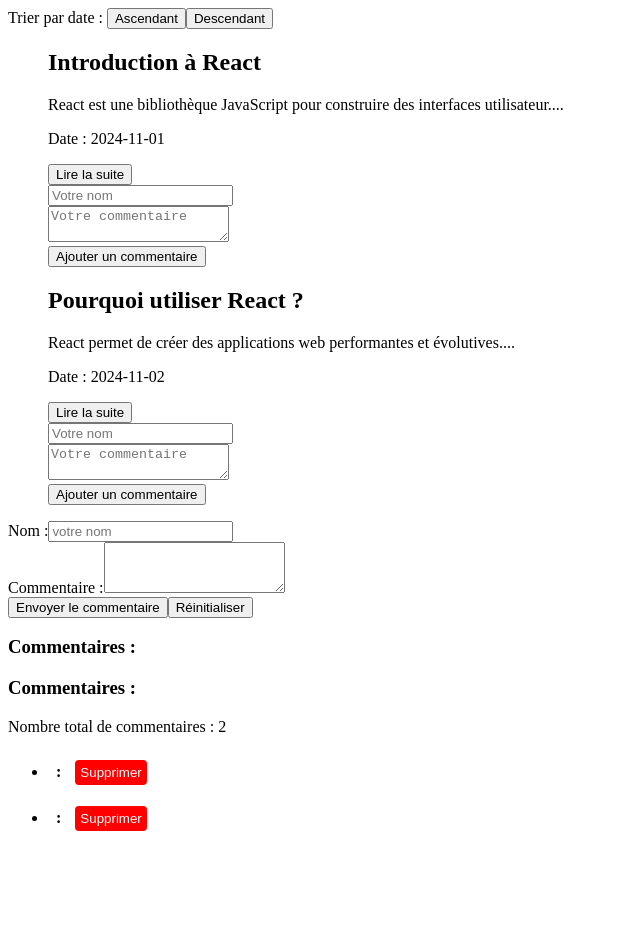
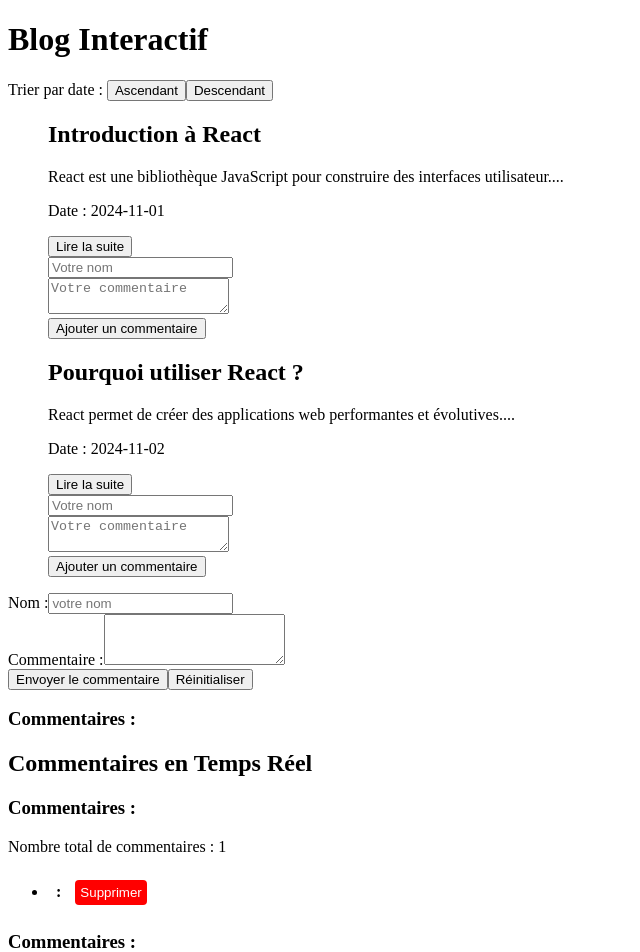
Before and after one commit to TheAsherah/NewConflit-WFS206, a React (Vite) app: page / in a window 1280 px wide. Shown: the top 952 px of the page, without its empty margins (0-640 px from the left). Before the commit the page ends 855 px from the top, so only its background shows below. Built offline with nearby package versions, Linux system fonts and the light colour scheme.

Commit message:
Ajout de la fonctionnalité de surbrillance pour les nouveaux commentaires

```diff
--- a/src/App.jsx
+++ b/src/App.jsx
@@ -2,6 +2,7 @@ import React, { useState, useEffect } from "react";
 import ArticleList from "./Components/ArticleList";
 import CommentForm from "./Components/CommentForm";
 import CommentList from "./Components/CommentList";
+import RealTimeComments from "./Components/RealTimeComments";
 
 const App = () => {
   const [comments, setComments] = useState([]);
@@ -42,8 +43,10 @@ const App = () => {
 
   return (
     <div>
+      <h1>Blog Interactif</h1>
       <ArticleList />
       <CommentForm addComment={addComment} />
+      <RealTimeComments initialComments={comments} />
       <CommentList
         comments={comments}
         deleteComment={deleteComment}
--- a/src/Components/RealTimeComments.jsx
+++ b/src/Components/RealTimeComments.jsx
@@ -0,0 +1,42 @@
+import React, { useState, useEffect } from "react";
+import CommentList from "./CommentList"; // Assume that this component exists to display comments.
+
+const RealTimeComments = ({ initialComments }) => {
+  const [comments, setComments] = useState(initialComments || []);
+
+  useEffect(() => {
+    // Simulate real-time updates with a WebSocket-like approach
+    const interval = setInterval(() => {
+      const newComment = generateRandomComment(); // Simulates receiving a new comment
+      setComments((prevComments) => [...prevComments, newComment]);
+    }, 5000); // Adds a new comment every 5 seconds
+
+    return () => clearInterval(interval); // Cleanup the interval on component unmount
+  }, []);
+
+  const generateRandomComment = () => {
+    const randomNames = ["Alice", "Bob", "Charlie", "Dana"];
+    const randomMessages = [
+      "Super article, merci !",
+      "J'adore React !",
+      "Très intéressant, merci !",
+      "Continuez comme ça !",
+    ];
+    return {
+      id: comments.length + 1,
+      articleId: 1, // Assuming it belongs to the first article
+      name: randomNames[Math.floor(Math.random() * randomNames.length)],
+      comment: randomMessages[Math.floor(Math.random() * randomMessages.length)],
+      date: new Date().toISOString().slice(0, 10),
+    };
+  };
+
+  return (
+    <div>
+      <h2>Commentaires en Temps Réel</h2>
+      <CommentList comments={comments} />
+    </div>
+  );
+};
+
+export default RealTimeComments;
```
